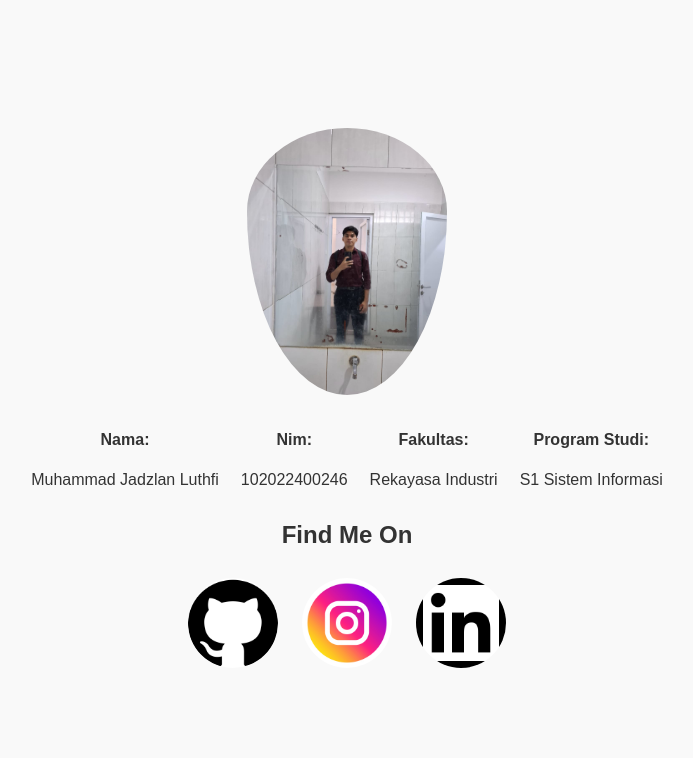
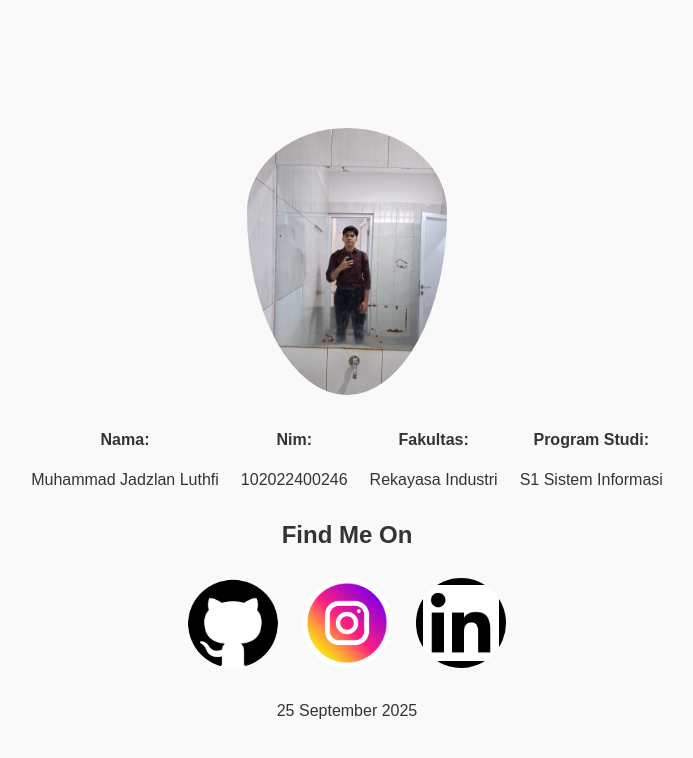
Before and after one commit to jadzlanluthfi-DA/CLIENT-SIDE, a plain HTML site: page index.html in a window 1280 px wide. Shown: the whole page, without its empty margins (293-986 px from the left). Drawn offline with Linux system fonts and the light colour scheme.

Commit message:
update: perbaikan index.html

```diff
--- a/index.html
+++ b/index.html
@@ -29,6 +29,10 @@
         width: 90px;
         margin: 10px;
         border-radius: 110%;
+    }
+
+    .time {
+      margin-top: 20px;
     }
 
     h1 {
@@ -95,10 +99,14 @@
 
 <h2>Find Me On</h2>
 <div class="foto">
-  <a href="https://github.com/jadzlanluthfi-DA" target="_blank"><img src="giithub.jpg" alt=""></a>
+  <a href="https://github.com/jadzlanluthfi-DA" target="_blank"><img src="github.jpg" alt=""></a>
   <a href="https://instagram.com/fnxdtl" target="_blank"><img src="ig.jpg" alt=""></a>
   <a href="https://linkedin.com/in/Muhammad Jadzlan Luthfi" target="_blank"><img src="linkedin.jpg" alt=""></a>
 </div>
 
+<div class="time">
+ <time datetime="9/25/2025">25 September 2025</time>
+ </div>
+
 </body>
 </html>
```
Also changed, not shown: github.jpg (renamed from giithub.jpg).
